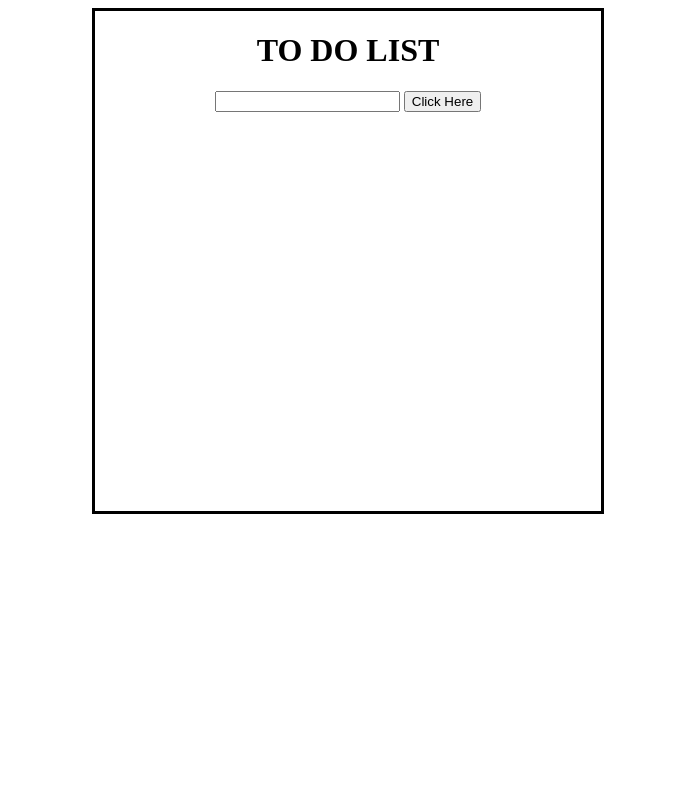
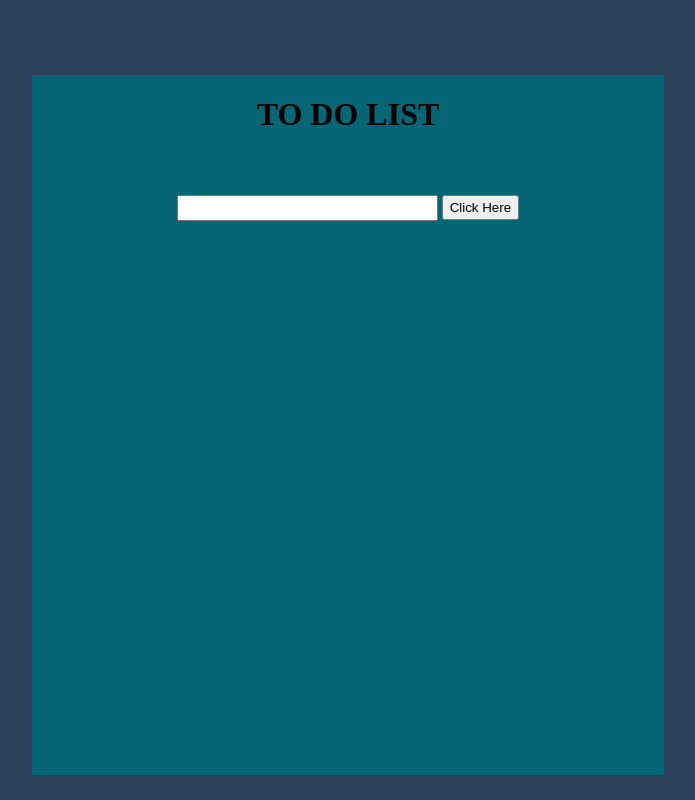
Before and after one commit to kaelix/todo-app, a plain HTML site: page index.html in a window 1280 px wide. Shown: the whole page, without its empty margins (292-987 px from the left). Drawn offline with Linux system fonts and the light colour scheme.

Commit message:
styling and input field functionality when empty

```diff
--- a/script.js
+++ b/script.js
@@ -1,11 +1,12 @@
 let button = document.getElementById("taskButton");
 button.addEventListener('click', () => taskList());
+
 
 function taskList() {
   let item = document.getElementById("taskInput").value;
   let newTask = document.createElement("li");
   let deleteTaskButton = document.createElement("button");
-  deleteTaskButton.textContent = "delete " + item;
+  deleteTaskButton.textContent = "Delete";
   newTask.innerText = item;
   document.getElementById("taskLister").appendChild(newTask);
   newTask.appendChild(deleteTaskButton);
@@ -13,6 +14,10 @@ function taskList() {
   if(markTaskComplete) {
     newTask.addEventListener('click', (e) => markTaskComplete(e));
     deleteTaskButton.addEventListener('click', (i) => removeTask(i));
+  }
+  if(item == '') {
+    alert('Please enter a task.');
+    return false;
   }
 }
 
--- a/style.css
+++ b/style.css
@@ -1,23 +1,38 @@
-.container {
-    border: solid;
-    height: 500px;
-    margin: auto;
-    text-align: center;
-    width: 40%;
+body {
+  background-color: #2d4059;
 }
 
 
-.task-container {
+.container {
+    background-color: #056676;
+    border: none;
+    height: 700px;
     margin: auto;
-    position: relative;
+    margin-top: 75px;
+    overflow: hidden;
     text-align: center;
+    width: 50%;
+
 }
+
 
 ul {
   font-size: 30px;
   list-style-type: none;
+  padding: 10px;
 }
 
 ul:hover {
   cursor: pointer;
 }
+
+#taskButton{
+  text-align: center;
+  height: 25px;
+}
+
+#taskInput {
+  height: 20px;
+  margin-top: 40px;
+  width: 40%;
+}
```
